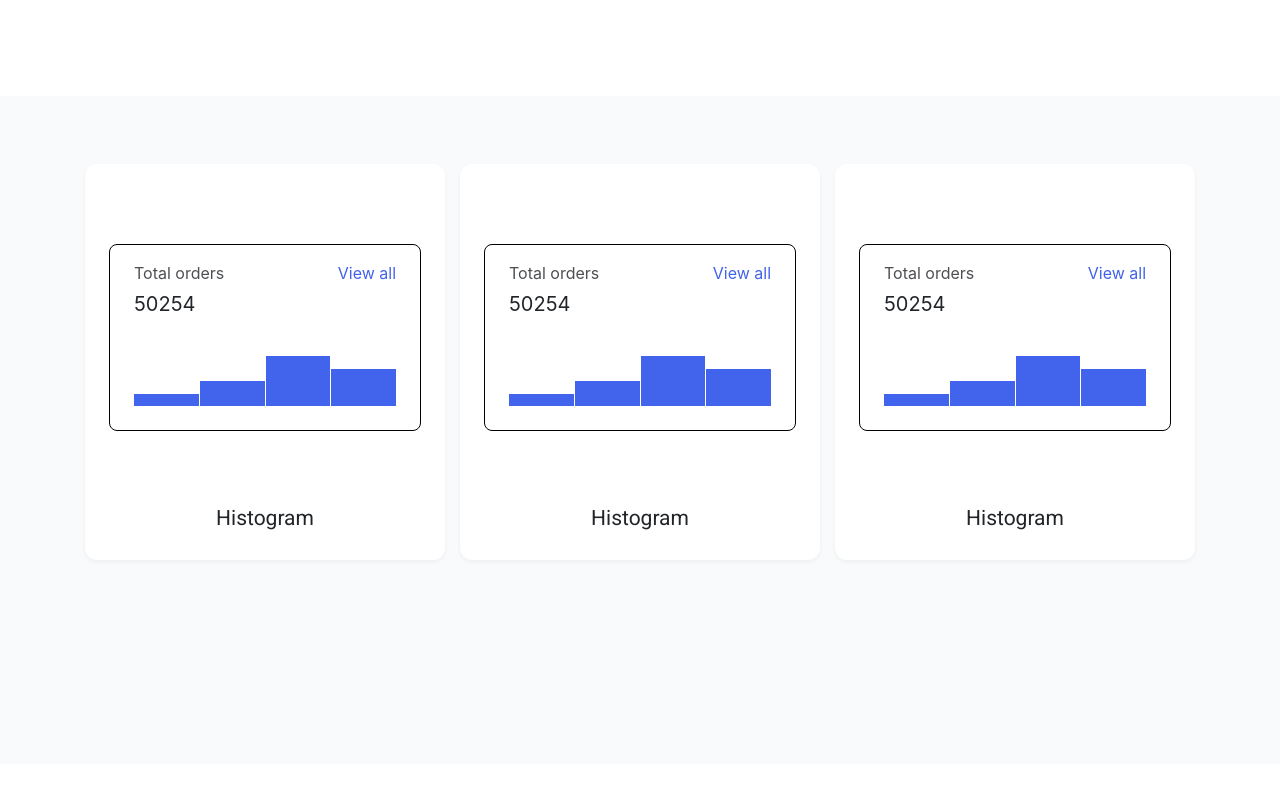
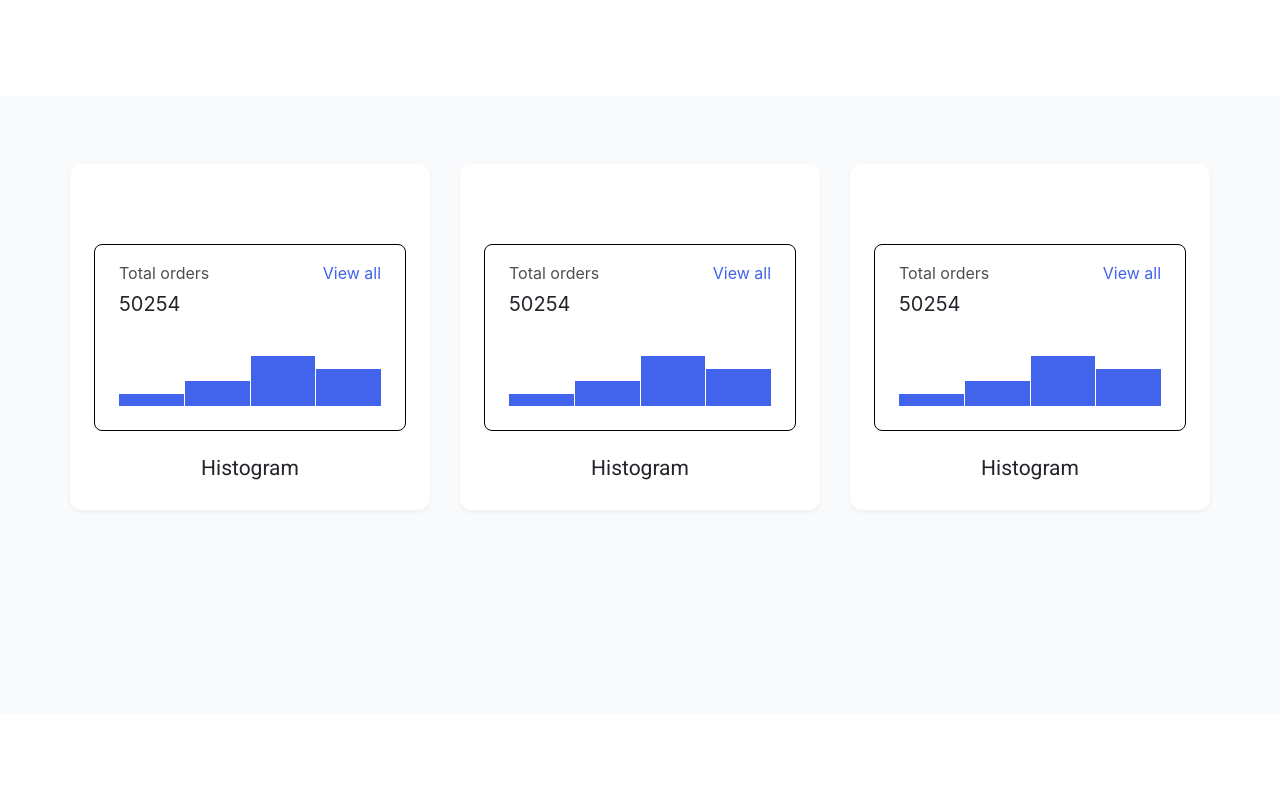
Before and after one commit to js-tasks-ru/htmlcss-20221107_k563ke70, a website: page index.html in a window 1280 px wide. Shown: the part 208-998 px from the top of the page. Drawn offline with Linux system fonts and the light colour scheme.

Commit message:
исправил замечания

```diff
--- a/components/card/card.css
+++ b/components/card/card.css
@@ -6,7 +6,7 @@
     box-shadow: 0px 2px 4px rgba(33, 36, 41, 0.05);
     border-radius: 12px;
     padding: 80px 24px 30px 24px;
-    gap: 75px;
+    gap: 25px;
 }
 
 .card__name {
--- a/components/container/container.css
+++ b/components/container/container.css
@@ -1,5 +1,5 @@
 .container {
-    max-width: 1110px;
+    max-width: 1140px;
     margin: 0 auto;
     padding-left: 15px;
     padding-right: 15px;
@@ -10,5 +10,5 @@
     grid-template-columns: repeat(auto-fit, minmax(350px, 1fr));
     /* grid-template-columns: repeat(3, auto); */
     /* grid-template-rows: repeat(3, auto); */
-    gap: 15px;
+    gap: 30px;
 }
```
